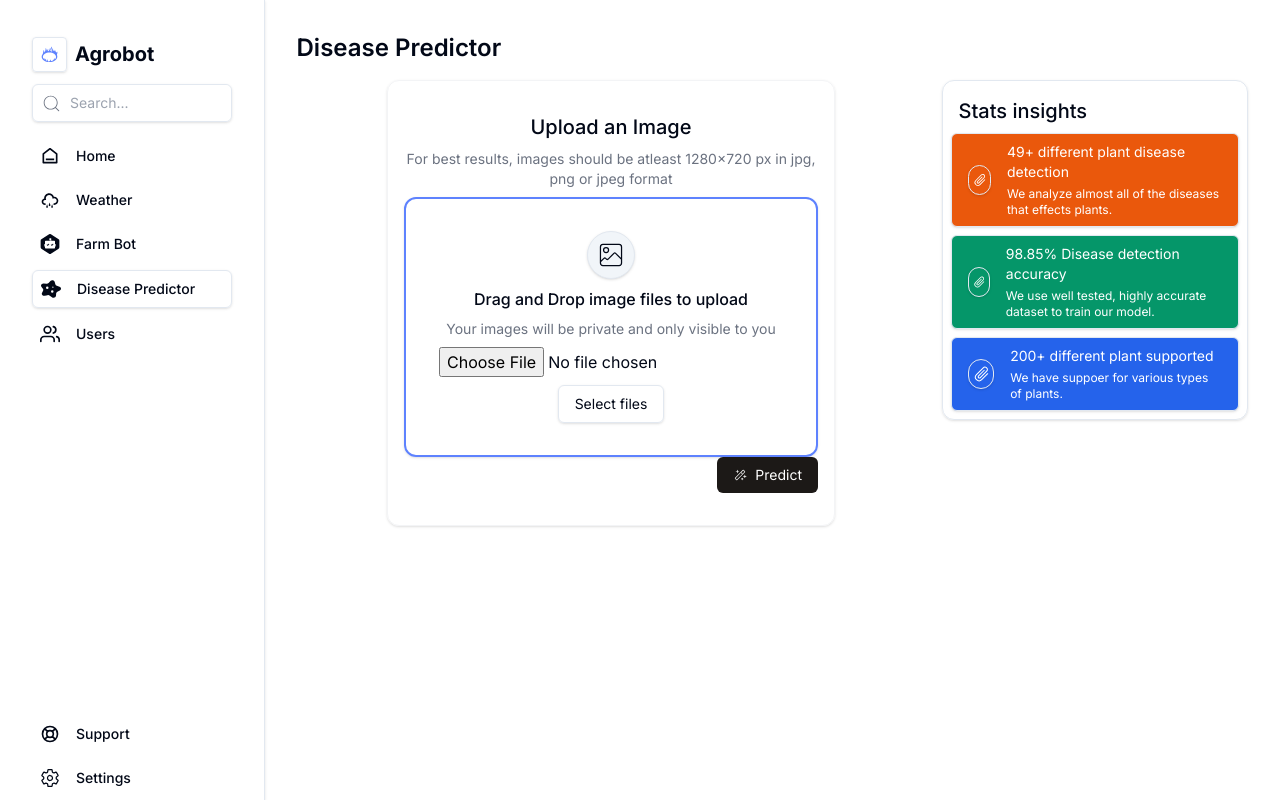
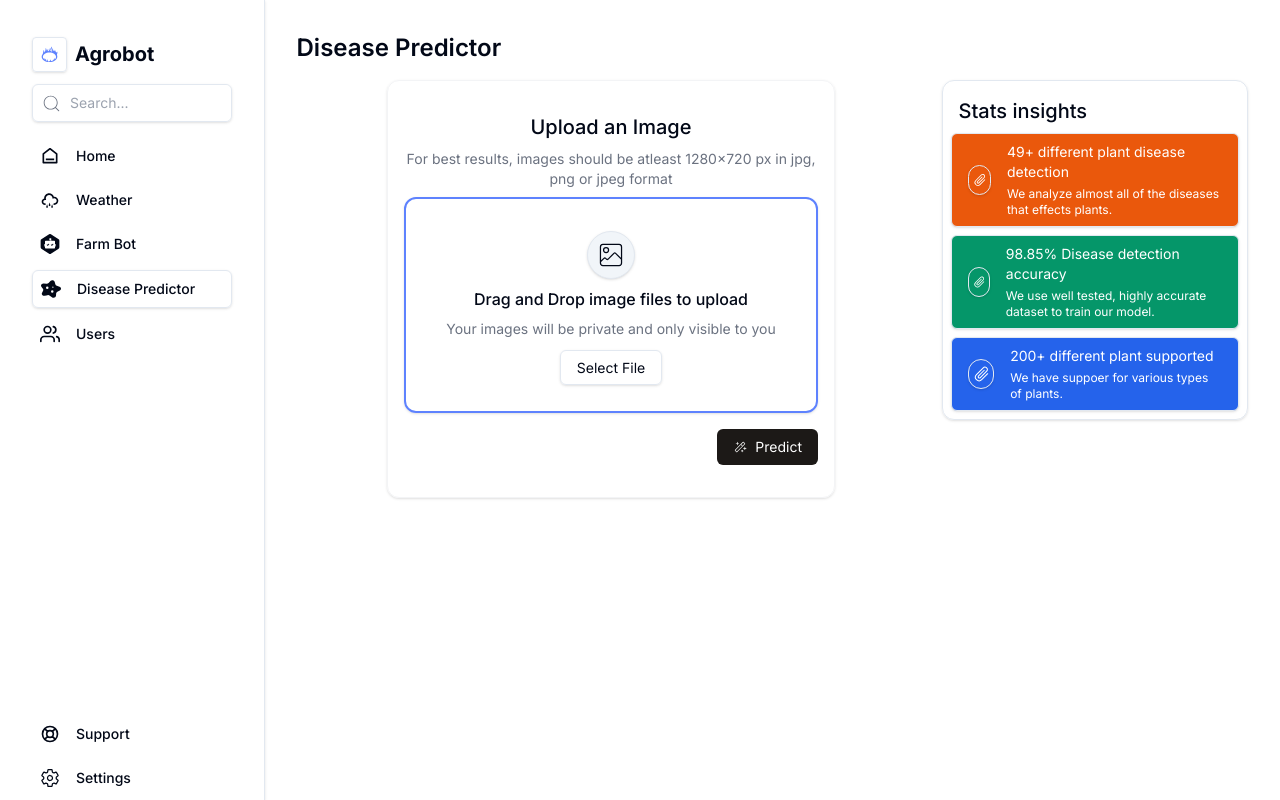
Before and after one commit to Sujanban/agrobot, a React (Vite) app in the folder client/: page /diseasepredictor in a window 1280 px wide. Built offline with nearby package versions, Linux system fonts and the light colour scheme.

Commit message:
select image ui improved

```diff
--- a/client/src/pages/dashboard/Diseasepredictor.jsx
+++ b/client/src/pages/dashboard/Diseasepredictor.jsx
@@ -4,29 +4,10 @@ import { GoPaperclip } from "react-icons/go";
 import { CiImageOn } from "react-icons/ci";
 import { PiMagicWandLight } from "react-icons/pi";
 import axios from 'axios';
+import toast from 'react-hot-toast';
 
 
 const Diseasepredictor = () => {
-    // const [file, setFile] = useState(null);
-    // const [result, setResult] = useState(null);
-
-    // const handleFileChange = (e) => {
-    //     setFile(e.target.files[0]);
-    // };
-
-    // const handleUpload = async (e) => {
-    //     e.preventDefault();
-    //     const formData = new FormData();
-    //     formData.append('image', file);
-
-    //     try {
-    //         const response = await axios.post('http://127.0.0.1:5000/submit', formData);
-    //         setResult(response.data.res);
-    //     } catch (error) {
-    //         console.error('Error uploading file:', error);
-    //     }
-    // };
-
     const [file, setFile] = useState(null);
     const [result, setResult] = useState(null);
 
@@ -53,6 +34,7 @@ const Diseasepredictor = () => {
             setResult(data.res);
         } catch (error) {
             console.error('Error uploading file:', error);
+            toast.error("Failed detecting a plant disease. Please try again with another image.");
         }
     };
 
@@ -67,15 +49,18 @@ const Diseasepredictor = () => {
                         <h1 className='font-medium text-xl text-center'>Upload an Image</h1>
                         <p className='text-sm text-gray-500 text-center'>For best results, images should be atleast 1280x720 px in jpg, png or jpeg format</p>
                         <form>
+                            <label htmlFor="upload-photo">
                                 <div className='py-8 border-2 border-[#5E82FE] p-4 text-center rounded-xl shadow space-y-2'>
                                     <CiImageOn className='mx-auto text-5xl p-2 rounded-full bg-slate-100 shadow border' />
                                     <h2 className='font-medium '>Drag and Drop image files to upload</h2>
                                     <p className='text-sm text-gray-500'>Your images will be private and only visible to you</p>
-                                <input type="file" onChange={handleFileChange} />
-                                <input type='submit' className='text-sm shadow px-4 py-2 border rounded-md' value='Select files' />
-
+                                    <div className='pt-2'>
+                                        <input name="photo" id="upload-photo" type="file" hidden onChange={handleFileChange} />
+                                        <label className='text-sm shadow px-4 py-2 border rounded-md' htmlFor="upload-photo">Select File</label>
                                     </div>
-                            <div className='flex  justify-end'>
+                                </div>
+                            </label>
+                            <div className='mt-4 flex  justify-end'>
                                 <button onClick={handleUpload} className=' flex items-center space-x-2 bg-stone-900  text-sm text-white px-4 py-2 rounded-md'><PiMagicWandLight /><span>Predict</span></button>
                             </div>
                         </form>
```
Also changed, not shown: 2 other files (tests, documents, lock files or other folders). Lines whose indentation alone changed are shown as unchanged.
